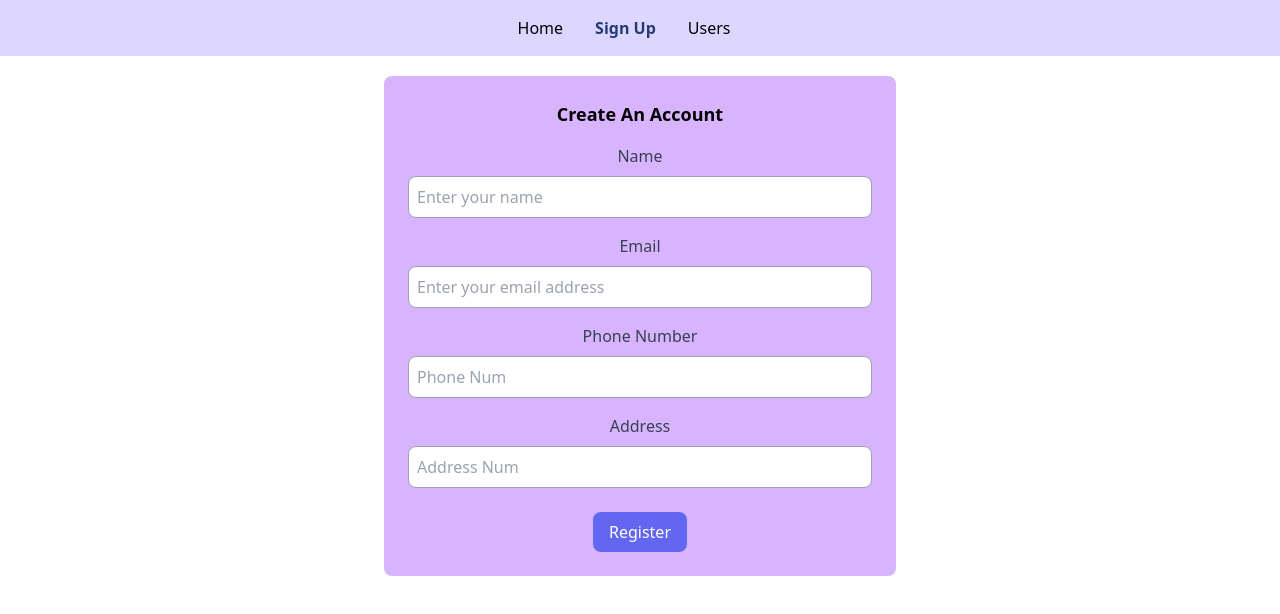
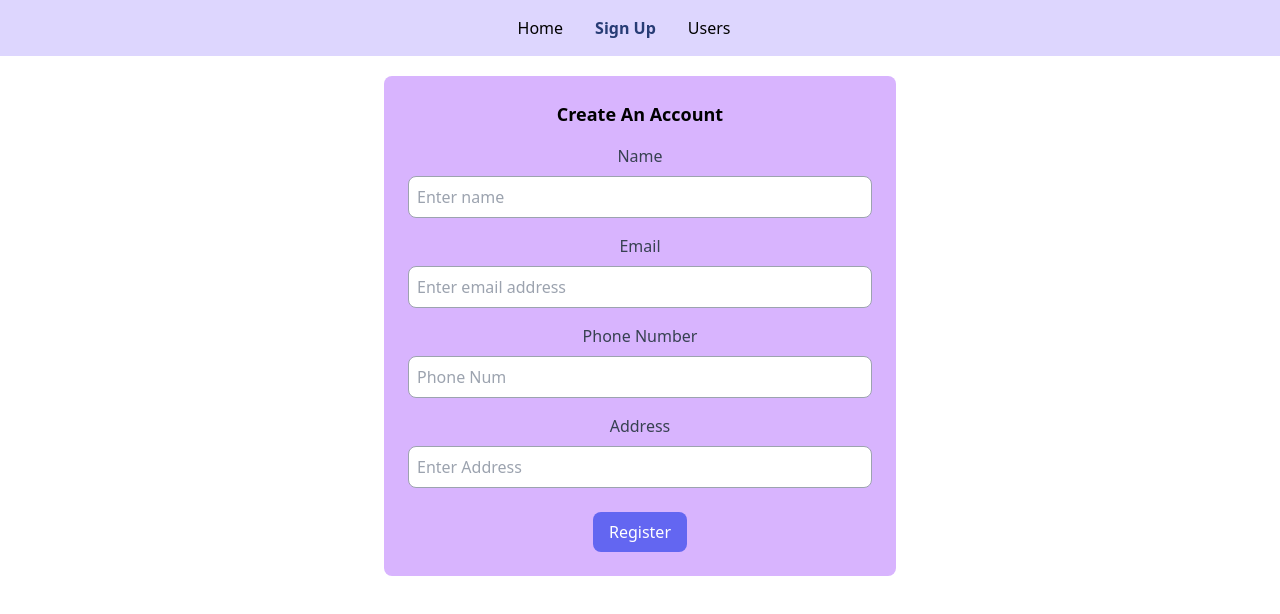
Before and after one commit to omornahid/Form-Validation-In-Vue-Js, a Vue app: page /sign-up in a window 1280 px wide. Shown: the top 614 px of the page. Built offline with nearby package versions, Linux system fonts and the light colour scheme.

Commit message:
edited placehlder

```diff
--- a/src/views/SignUpView.vue
+++ b/src/views/SignUpView.vue
@@ -13,7 +13,7 @@
           class="border border-gray-400 p-2 rounded-lg w-full"
           type="text"
           v-model="name"
-          placeholder="Enter your name"
+          placeholder="Enter name"
         />
       </div>
 
@@ -26,7 +26,7 @@
           type="email"
           required
           v-model="email"
-          placeholder="Enter your email address"
+          placeholder="Enter email address"
         />
       </div>
 
@@ -52,7 +52,7 @@
           type="text"
           required
           v-model="address"
-          placeholder="Address Num"
+          placeholder="Enter Address"
         />
       </div>
 
```
